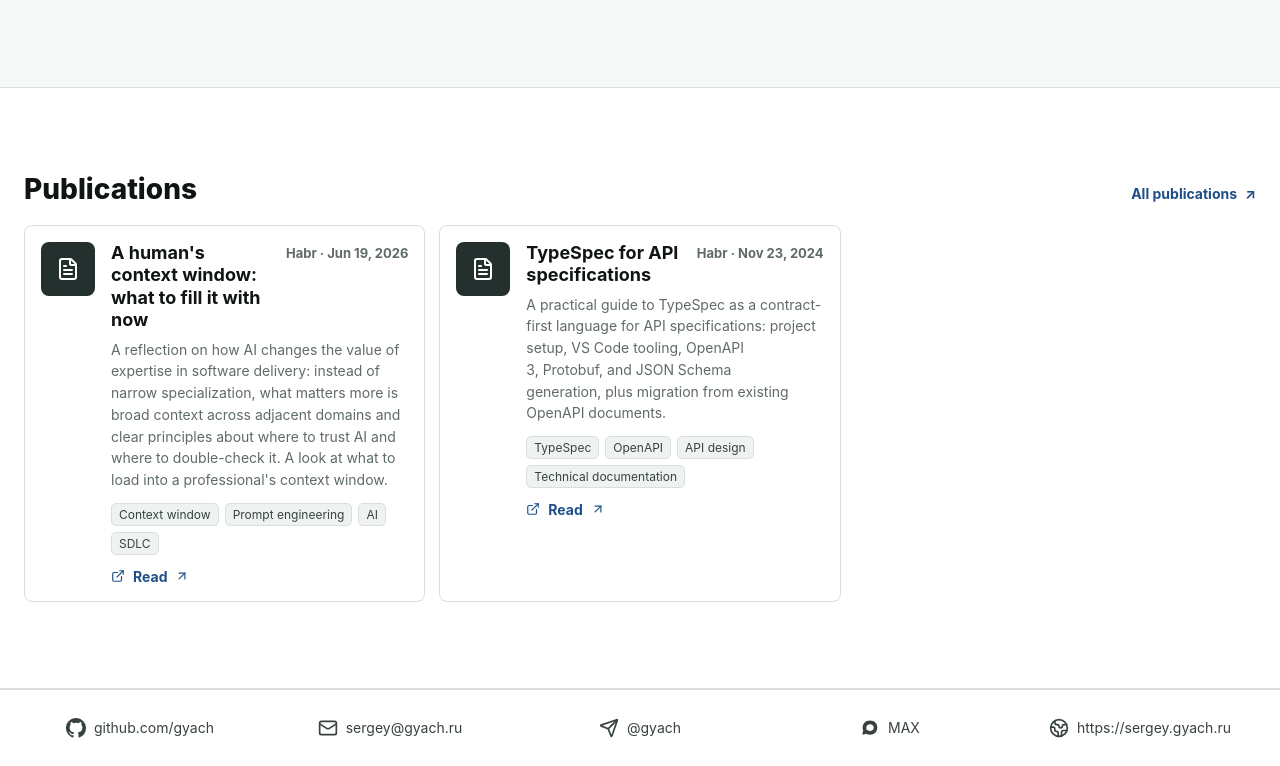
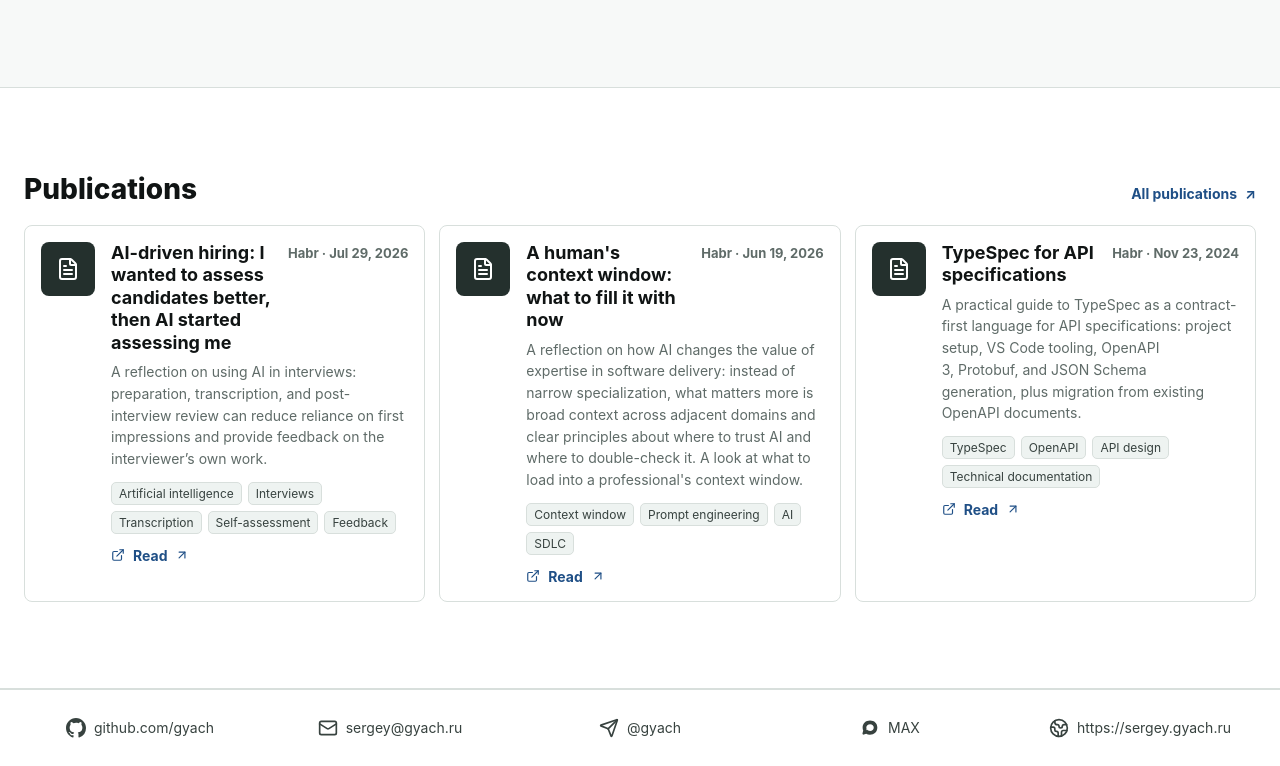
Before and after one commit to gyach/sergey.gyach.ru, a Next.js app: page / in a window 1280 px wide. Shown: the part 1681-2447 px from the top of the page. Built offline with nearby package versions, Linux system fonts and the light colour scheme.

Commit message:
Add AI-driven hiring publication

```diff
--- a/src/data/site.ts
+++ b/src/data/site.ts
@@ -233,6 +233,21 @@ export const localizedContent: Record<Locale, LocalizedSiteContent> = {
     ],
     publications: [
       {
+        title: "AI-driven hiring: я хотел лучше оценивать кандидатов, а ИИ начал оценивать меня",
+        summary:
+          "Размышление об использовании ИИ на собеседованиях: как подготовка, транскрипция и последующий разбор помогают меньше опираться на первое впечатление и получать обратную связь о собственной работе.",
+        tags: [
+          "Искусственный интеллект",
+          "Собеседования",
+          "Транскрипция",
+          "Самооценка",
+          "Обратная связь"
+        ],
+        date: "29 июл 2026",
+        source: "Habr",
+        url: "https://habr.com/ru/articles/1064206/"
+      },
+      {
         title: "Контекстное окно человека: чем его теперь заполнять",
         summary:
           "Размышление о том, как ИИ меняет ценность экспертизы в разработке: вместо узкой специализации на первый план выходит широкий контекст по смежным доменам и понимание, где ИИ можно доверять, а где перепроверять. Разбор того, чем теперь стоит заполнять «контекстное окно» специалиста.",
@@ -391,6 +406,22 @@ export const localizedContent: Record<Locale, LocalizedSiteContent> = {
     ],
     publications: [
       {
+        title:
+          "AI-driven hiring: I wanted to assess candidates better, then AI started assessing me",
+        summary:
+          "A reflection on using AI in interviews: preparation, transcription, and post-interview review can reduce reliance on first impressions and provide feedback on the interviewer’s own work.",
+        tags: [
+          "Artificial intelligence",
+          "Interviews",
+          "Transcription",
+          "Self-assessment",
+          "Feedback"
+        ],
+        date: "Jul 29, 2026",
+        source: "Habr",
+        url: "https://habr.com/ru/articles/1064206/"
+      },
+      {
         title: "A human's context window: what to fill it with now",
         summary:
           "A reflection on how AI changes the value of expertise in software delivery: instead of narrow specialization, what matters more is broad context across adjacent domains and clear principles about where to trust AI and where to double-check it. A look at what to load into a professional's context window.",
```
